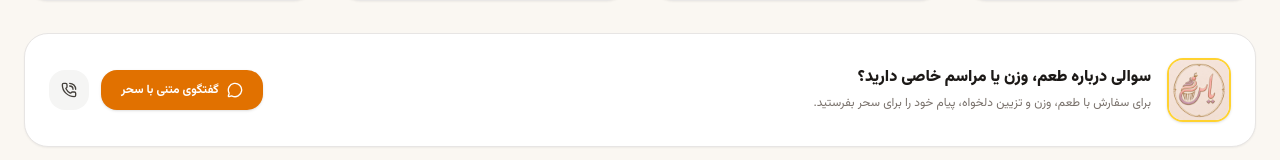
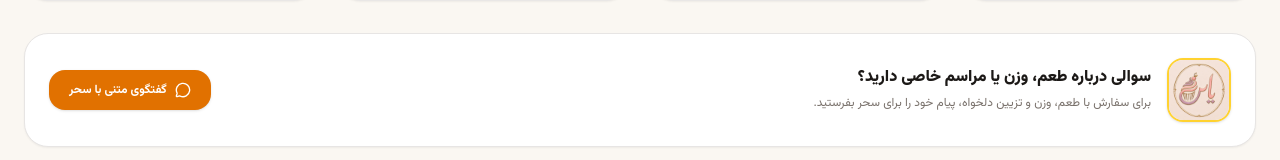
Before and after one commit to forog1980-star/shirini-yas, a React (Vite) app: page / in a window 1280 px wide. Shown: the part 1792-1952 px from the top of the page. Built offline with nearby package versions, Linux system fonts and the light colour scheme.

Commit message:
Remove demo contact link and complete Yas product anchor

```diff
--- a/src/App.tsx
+++ b/src/App.tsx
@@ -309,7 +309,7 @@ export default function App() {
         phoneNumber: updatedOrder.delivery.phone,
         timestamp: nowTime,
         type: 'status_update',
-        message: `سفارش #${updatedOrder.orderNumber}: ${newStatusLabel}. پیگیری بیشتر در سامانه شیرین‌بانو.`,
+        message: `سفارش #${updatedOrder.orderNumber}: ${newStatusLabel}. پیگیری بیشتر در سامانه شیرینی یاس.`,
       };
       setSmsNotifications([statusSms]);
     }
@@ -396,7 +396,7 @@ export default function App() {
             </div>
 
             {/* Search & Category Filter Section */}
-            <div className="space-y-4">
+            <div id="yas-products" className="space-y-4">
               <div className="flex flex-col sm:flex-row sm:items-center justify-between gap-3">
                 {/* Search Bar */}
                 <div className="relative flex-1 max-w-md">
@@ -493,13 +493,7 @@ export default function App() {
                   <MessageCircle className="w-4 h-4" />
                   <span>گفتگوی متنی با سحر</span>
                 </button>
-                <a
-                  href={`tel:${bakerProfile.phone}`}
-                  className="p-3 bg-stone-100 hover:bg-stone-200 text-stone-700 rounded-2xl transition-colors"
-                  title="تماس تلفنی"
-                >
-                  <PhoneCall className="w-4 h-4" />
-                </a>
+
               </div>
             </div>
           </div>
```
